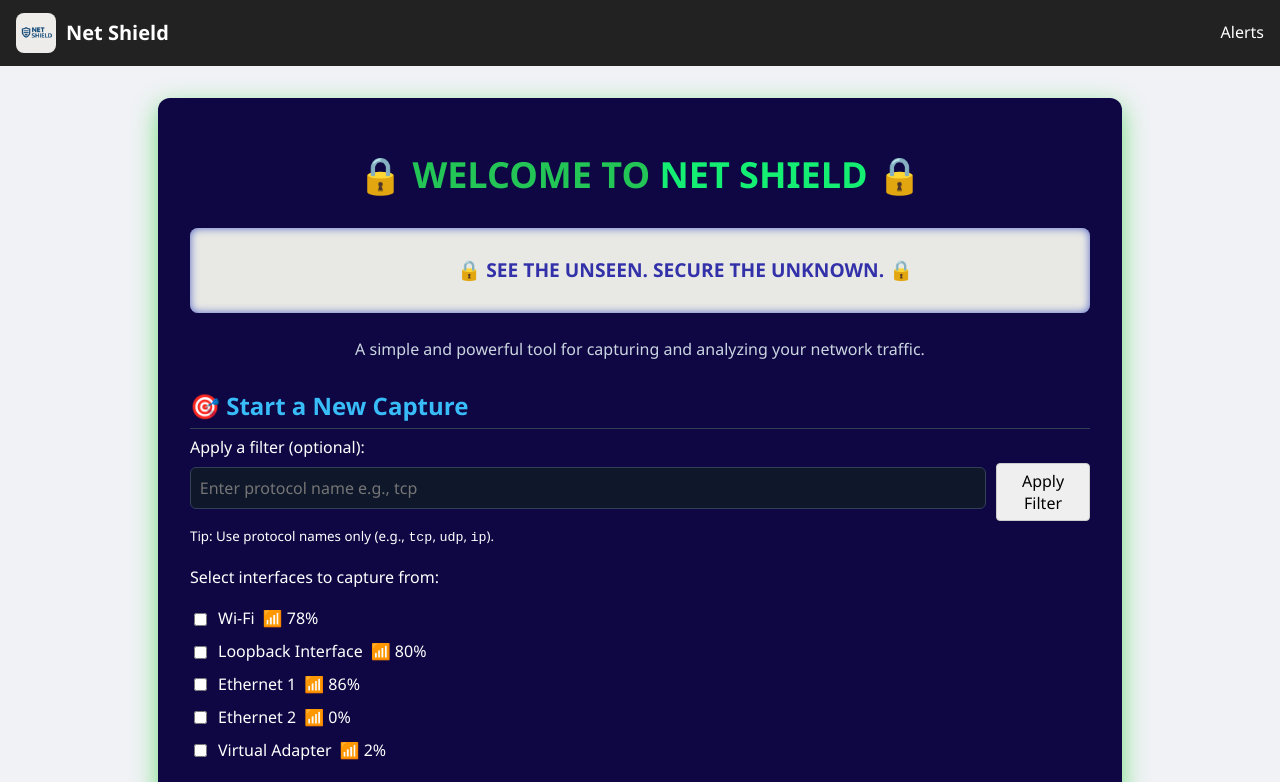
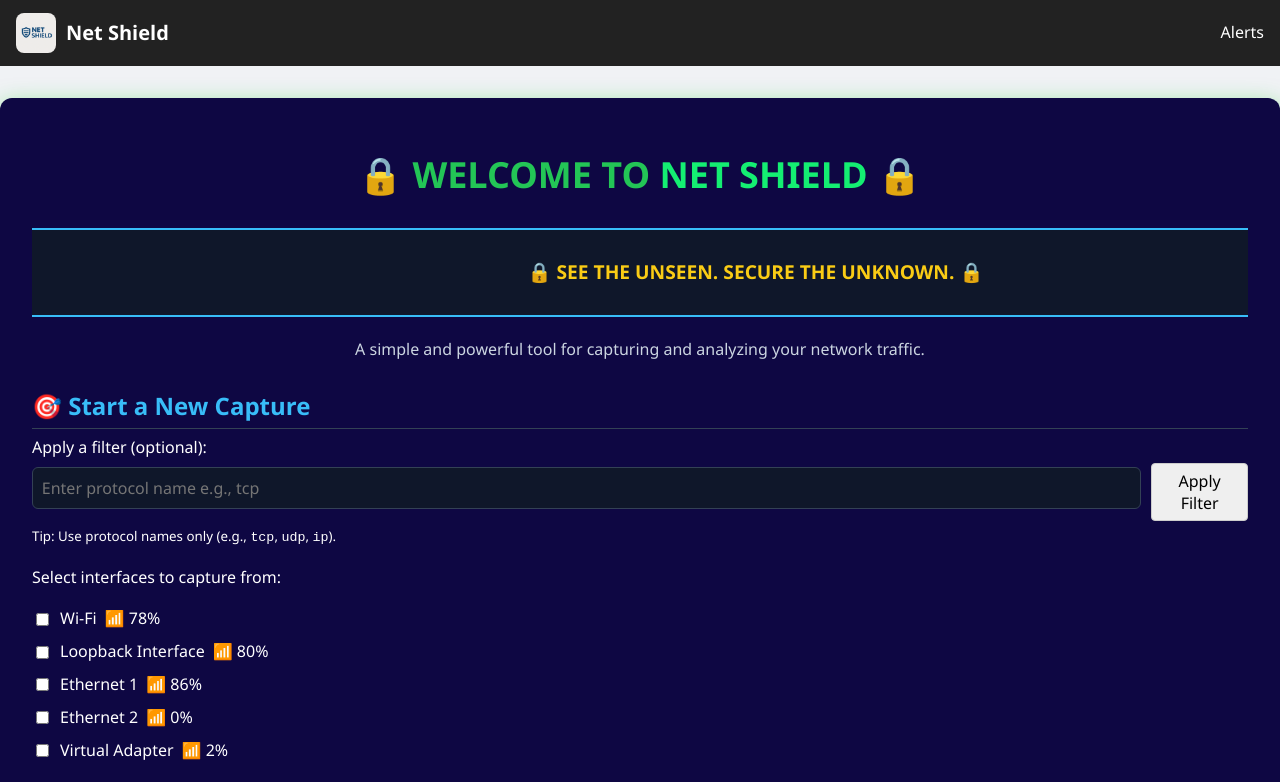
Before and after one commit to ghavate-n11/Net-shield, a React (Vite) app: page / in a window 1280 px wide. Shown: the top 782 px of the page. Built offline with nearby package versions, Linux system fonts and the light colour scheme.

Commit message:
Modified int he animation & css

```diff
--- a/src/pages/WelcomePage.css
+++ b/src/pages/WelcomePage.css
@@ -1,6 +1,6 @@
 /* Main welcome page container */
 .welcome-page {
-  max-width: 900px;
+  max-width:unset;
   margin: 2rem auto 2rem;
   padding: 1.5rem 2rem;
   background-color: #0e0743;
@@ -228,35 +228,38 @@ input[type="text"],
 .mb-2 { margin-bottom: 0.5rem; }
 .text-center { text-align: center; }
 
-/* --- Marquee Styles --- */
 .marquee-container {
   width: 100%;
   overflow: hidden;
-  background-color: #e8e9e5;
-  border-radius: 8px;
-  padding: 0.5rem 0;
-  box-shadow: inset 0 0 8px #071fb8aa;
-  margin-bottom: 1.5rem;
+  background-color: #0f172a; /* dark background for contrast */
+  padding: 8px 0;
+  border-top: 2px solid #38bdf8;
+  border-bottom: 2px solid #38bdf8;
+  margin-bottom: 20px;
 }
 
 .marquee-text {
   display: inline-block;
   white-space: nowrap;
-  color: #3331a9;
-  font-weight: 600;
+  color: #facc15; /* vibrant yellow */
   font-size: 1.2rem;
-  padding-left: 100%;
-  animation: marquee 12s linear infinite;
+  font-weight: bold;
+  animation: scroll-left 15s linear infinite;
 }
 
-@keyframes marquee {
+@keyframes scroll-left {
   0% {
-    transform: translateX(0%);
+    transform: translateX(100%);
   }
   100% {
     transform: translateX(-100%);
   }
 }
+.marquee-text:hover {
+  animation-play-state: paused;
+}
+
+
 
 @media (max-width: 300px) {
   .marquee-text {
--- a/src/pages/WelcomePage.jsx
+++ b/src/pages/WelcomePage.jsx
@@ -1,7 +1,6 @@
 import React, { useState, useRef, useEffect } from 'react';
 import { useNavigate } from 'react-router-dom';
 import './WelcomePage.css';
-
 
 const WelcomePage = () => {
   const navigate = useNavigate();
```
